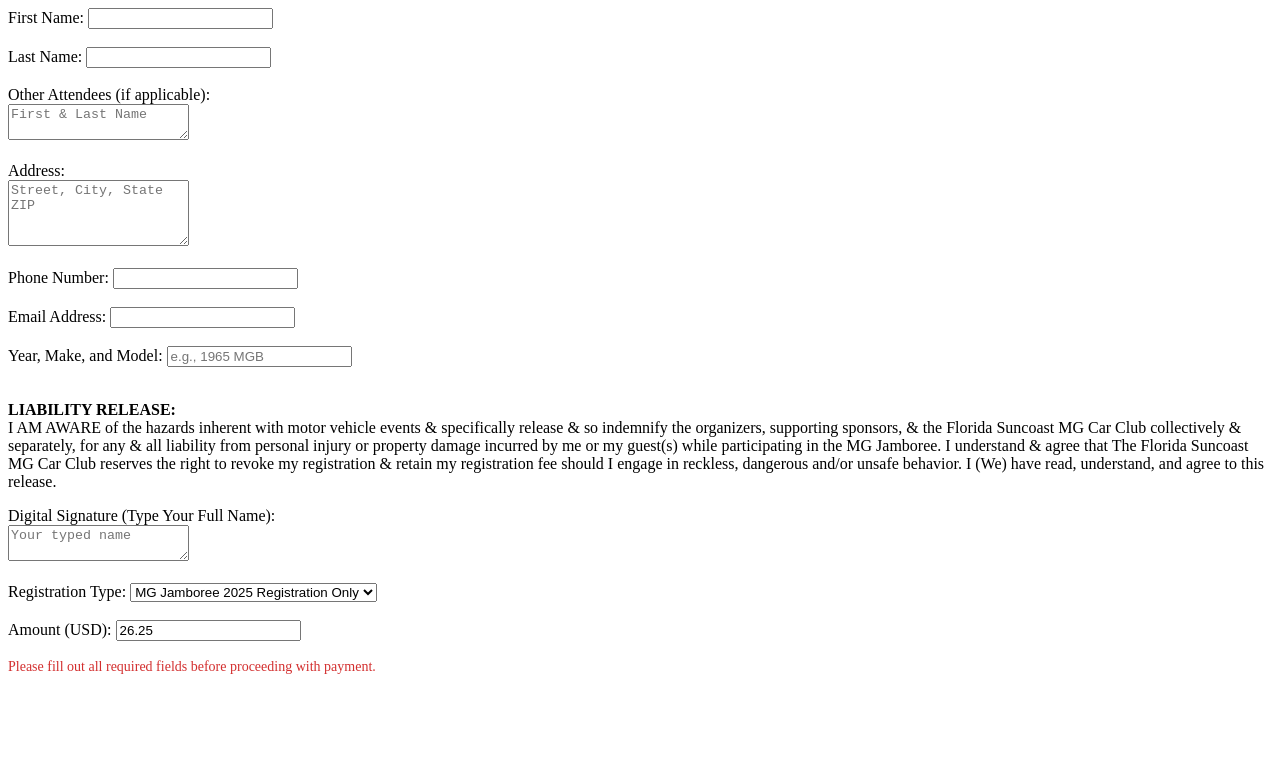
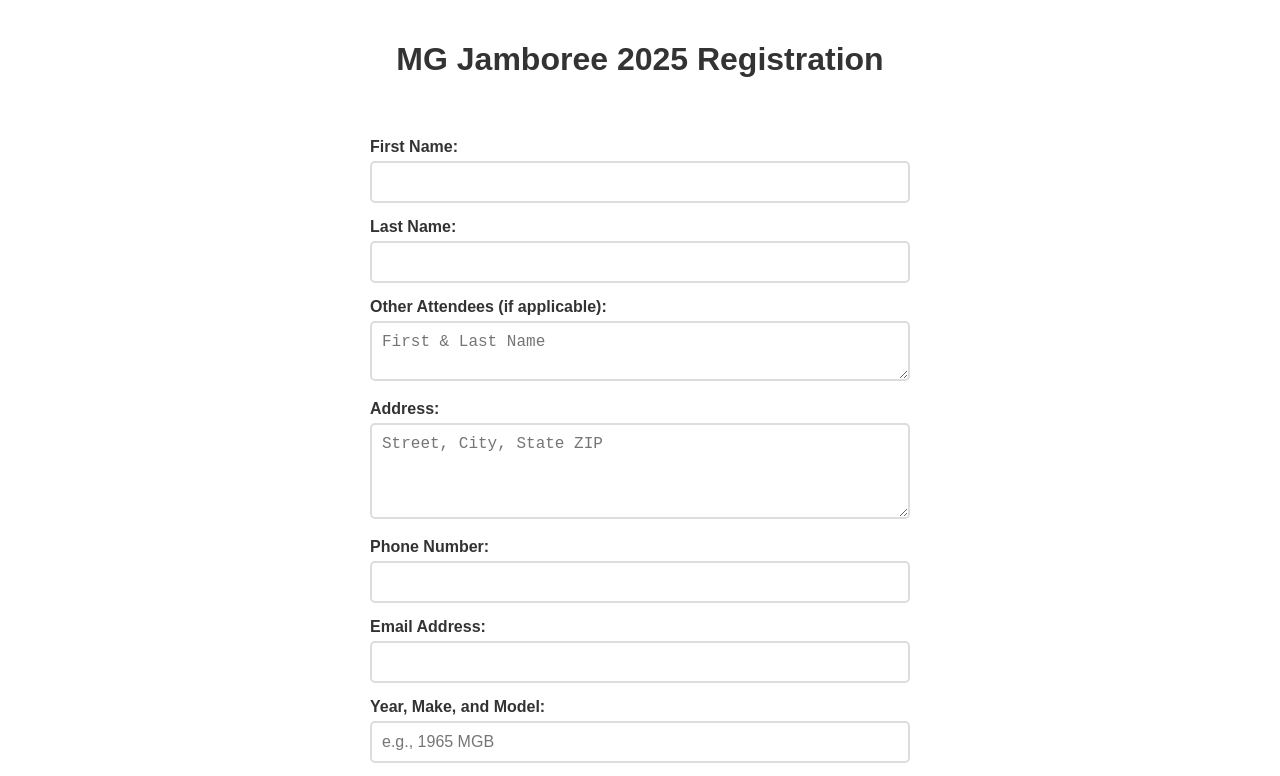
Before and after one commit to craigbosco/mgcarclub, a plain HTML site: page docs/jamboree_form.html in a window 1280 px wide. Shown: the top 776 px of the page. Drawn offline with Linux system fonts and the light colour scheme; a script that the page names is missing.

Commit message:
css styling

```diff
--- a/docs/jamboree_form.html
+++ b/docs/jamboree_form.html
@@ -6,8 +6,43 @@
   <!-- Load the PayPal JS SDK -->
   <script src="https://www.paypal.com/sdk/js?client-id=AV3tPHQiTdXFl-AMQq_6Kd_5VvfnKOzSeMp1OCHfKafXBT_oQurHU_zhzrctGnIhCJOYoI-B40hYdvqw&currency=USD"></script>
   <style>
+    body {
+      font-family: Arial, sans-serif;
+      max-width: 600px;
+      margin: 0 auto;
+      padding: 20px;
+    }
+
+    #paymentForm {
+      padding: 30px;
+    }
+
+    label {
+      display: block;
+      margin-bottom: 15px;
+      font-weight: bold;
+      color: #333;
+    }
+
+    input, textarea, select {
+      width: 100%;
+      padding: 10px;
+      border: 2px solid #ddd;
+      border-radius: 5px;
+      font-size: 16px;
+      box-sizing: border-box;
+      margin-top: 5px;
+    }
+
+    input:focus, textarea:focus, select:focus {
+      border-color: #4CAF50;
+      outline: none;
+    }
+
     #paypal-button-container {
       transition: opacity 0.3s ease;
+      width: 100%;
+      margin-top: 20px;
     }
 
     .form-validation-message {
@@ -15,68 +50,76 @@
       font-size: 14px;
       margin-bottom: 10px;
       display: none;
+      text-align: center;
+      padding: 10px;
+      border-radius: 5px;
+      border-left: 4px solid #d32f2f;
     }
 
     .form-validation-message.show {
       display: block;
     }
+
+    p {
+      padding: 15px;
+      border-radius: 5px;
+      border-left: 4px solid #ff9800;
+      line-height: 1.6;
+    }
+
+    h1 {
+      text-align: center;
+      color: #333;
+      margin-bottom: 30px;
+    }
   </style>
 </head>
 <body>
+  <h1>MG Jamboree 2025 Registration</h1>
 
   <form id="paymentForm">
     <label>
       First Name:
       <input type="text" id="firstName" name="firstName" required>
     </label>
-    <br><br>
 
     <label>
       Last Name:
       <input type="text" id="lastName" name="lastName" required>
     </label>
-    <br><br>
 
     <label>
       Other Attendees (if applicable):
-      <br>
       <textarea id="attendees" name="attendees" rows="2" placeholder="First & Last Name"></textarea>
     </label>
-    <br><br>
 
     <label>
       Address:
-      <br>
       <textarea id="address" name="address" rows="4" placeholder="Street, City, State ZIP" required></textarea>
     </label>
-    <br><br>
 
     <label>
       Phone Number:
       <input type="tel" id="phone" name="phone" required>
     </label>
-    <br><br>
 
     <label>
       Email Address:
       <input type="email" id="email" name="email" required>
     </label>
-    <br><br>
+
     <label>
       Year, Make, and Model:
       <input type="text" id="yearMakeModel" name="yearMakeModel" placeholder="e.g., 1965 MGB">
     </label>
-    <br><br>
 
     <p><strong>LIABILITY RELEASE:</strong><br>
     I AM AWARE of the hazards inherent with motor vehicle events & specifically release & so indemnify the organizers, supporting sponsors, & the Florida Suncoast MG Car Club collectively & separately, for any & all liability from personal injury or property damage incurred by me or my guest(s) while participating in the MG Jamboree. I understand & agree that The Florida Suncoast MG Car Club reserves the right to revoke my registration & retain my registration fee should I engage in reckless, dangerous and/or unsafe behavior. I (We) have read, understand, and agree to this release.</p>
 
     <label>
       Digital Signature (Type Your Full Name):
-      <br>
       <textarea id="signature" name="signature" rows="2" placeholder="Your typed name" required></textarea>
     </label>
-    <br><br>
 
     <label>
       Registration Type:
@@ -85,7 +128,6 @@
         <option value="boatTour">MG Jamboree and Pontoon Boat Tour</option>
       </select>
     </label>
-    <br><br>
 
     <label id="participantsLabel" style="display:none;">
       Number of Participants for Pontoon Tour:
@@ -96,7 +138,7 @@
       Amount (USD):
       <input type="number" id="amount" name="amount" step="0.01" min="0.01" readonly>
     </label>
-    <br><br>
+
     <div id="validation-message" class="form-validation-message">
       Please fill out all required fields before proceeding with payment.
     </div>
```
